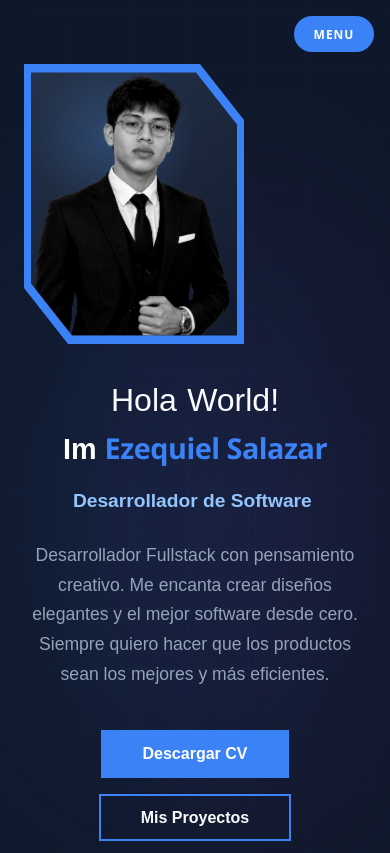
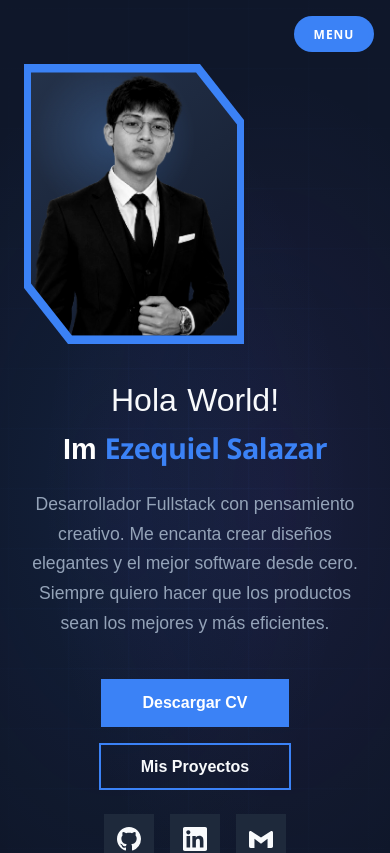
Before and after one commit to Ezequie1Sc/Portafolio, a React (Vite) app: page / in a window 390 px wide. Shown: the top 853 px of the page. Built offline with nearby package versions, Linux system fonts and the light colour scheme.

Commit message:
refactor: Eliminar efectos typewriter y variables obsoletas del Hero

```diff
--- a/src/components/sections/Hero.css
+++ b/src/components/sections/Hero.css
@@ -82,8 +82,8 @@
   display: flex;
   align-items: center;
   flex-wrap: wrap;
-  gap: 0.5rem; /* <-- ESTO ARREGLA EL ESPACIO */
-  height: 3.5rem; /* Altura fija para que el contenido no brinque */
+  gap: 0.5rem;
+  height: 3.5rem;
 }
 
 .greeting-word {
@@ -109,7 +109,7 @@
 .greeting-world {
   display: inline-block;
   color: #f8fafc;
-  margin-left: 0.15rem; /* <-- REFUERZO DE SEGURIDAD */
+  margin-left: 0.15rem;
 }
 
 @keyframes letterExplodeIn {
@@ -172,28 +172,6 @@
   margin-bottom: 1.5rem;
   line-height: 1.1;
   animation: fadeIn 1s ease-out;
-}
-
-.typewriter-container {
-  margin-bottom: 1.5rem;
-  animation: fadeIn 1s ease-out;
-}
-
-.typewriter {
-  font-size: 1.5rem;
-  font-weight: 600;
-  color: #93c5fd;
-  display: inline-block;
-}
-
-.typewriter-text {
-  display: inline-block;
-  white-space: nowrap;
-  overflow: hidden;
-}
-
-.typewriter-cursor {
-  animation: cursor-blink 0.75s step-end infinite;
 }
 
 .hero-description {
@@ -529,6 +507,5 @@
 @media (max-width: 480px) {
   .profile-polygon-wrapper { width: 220px; height: 280px; }
   .hero-title { font-size: 1.8rem; }
-  .typewriter { font-size: 1.2rem; }
   .tech-logo-img { height: 25px; }
 }
--- a/src/components/sections/Hero.tsx
+++ b/src/components/sections/Hero.tsx
@@ -8,10 +8,6 @@ interface TechLogo {
 }
 
 const Hero: React.FC = () => {
-  const [typedText, setTypedText] = useState<string>('');
-  const [phraseIndex, setPhraseIndex] = useState<number>(0);
-  const [isDeleting, setIsDeleting] = useState<boolean>(false);
-
   // Array de saludos en diferentes idiomas (10 saludos en total)
   const greetings: string[] = [
     'Hola', 'Hello', 'Ciao', 'Bonjour', 'Salut',
@@ -20,13 +16,7 @@ const Hero: React.FC = () => {
   const [greetingIndex, setGreetingIndex] = useState<number>(0);
   const [fadeGreeting, setFadeGreeting] = useState<boolean>(true);
 
-  const phrases: string[] = [
-    'Desarrollador de Software',
-    'Desarrollador de Apps con Flutter',
-    'Apasionado por crear tecnología',
-    'Apasionado por la tecnología'
-  ];
-
+  // Array de tecnologías para el footer
   const techLogos: TechLogo[] = [
     { name: 'Flutter', icon: '/icons/flutter.svg' },
     { name: 'Dart', icon: '/icons/dart.svg' },
@@ -46,28 +36,6 @@ const Hero: React.FC = () => {
     { name: 'CSS', icon: '/icons/css.svg' },
     { name: 'TypeScript', icon: '/icons/tp.svg' },
   ];
-
-  // Efecto para el typewriter
-  useEffect(() => {
-    const timeout = setTimeout(() => {
-      const currentPhrase: string = phrases[phraseIndex];
-
-      if (isDeleting) {
-        setTypedText(currentPhrase.substring(0, typedText.length - 1));
-      } else {
-        setTypedText(currentPhrase.substring(0, typedText.length + 1));
-      }
-
-      if (!isDeleting && typedText === currentPhrase) {
-        setTimeout(() => setIsDeleting(true), 1500);
-      } else if (isDeleting && typedText === '') {
-        setIsDeleting(false);
-        setPhraseIndex((prev) => (prev + 1) % phrases.length);
-      }
-    }, isDeleting ? 50 : 100);
-
-    return () => clearTimeout(timeout);
-  }, [typedText, phraseIndex, isDeleting, phrases]);
 
   // Efecto para el cambio de saludos (Animación más lenta para que se note)
   useEffect(() => {
@@ -158,13 +126,6 @@ const Hero: React.FC = () => {
             Im <span className="hero-title-name">Ezequiel Salazar</span>
           </h1>
 
-          <div className="typewriter-container">
-            <h3 className="typewriter">
-              <span className="typewriter-text">{typedText}</span>
-              <span className="typewriter-cursor">|</span>
-            </h3>
-          </div>
-
           <p className="hero-description">
             Desarrollador Fullstack con pensamiento creativo. Me encanta crear
             diseños elegantes y el mejor software desde cero. Siempre quiero hacer
```
